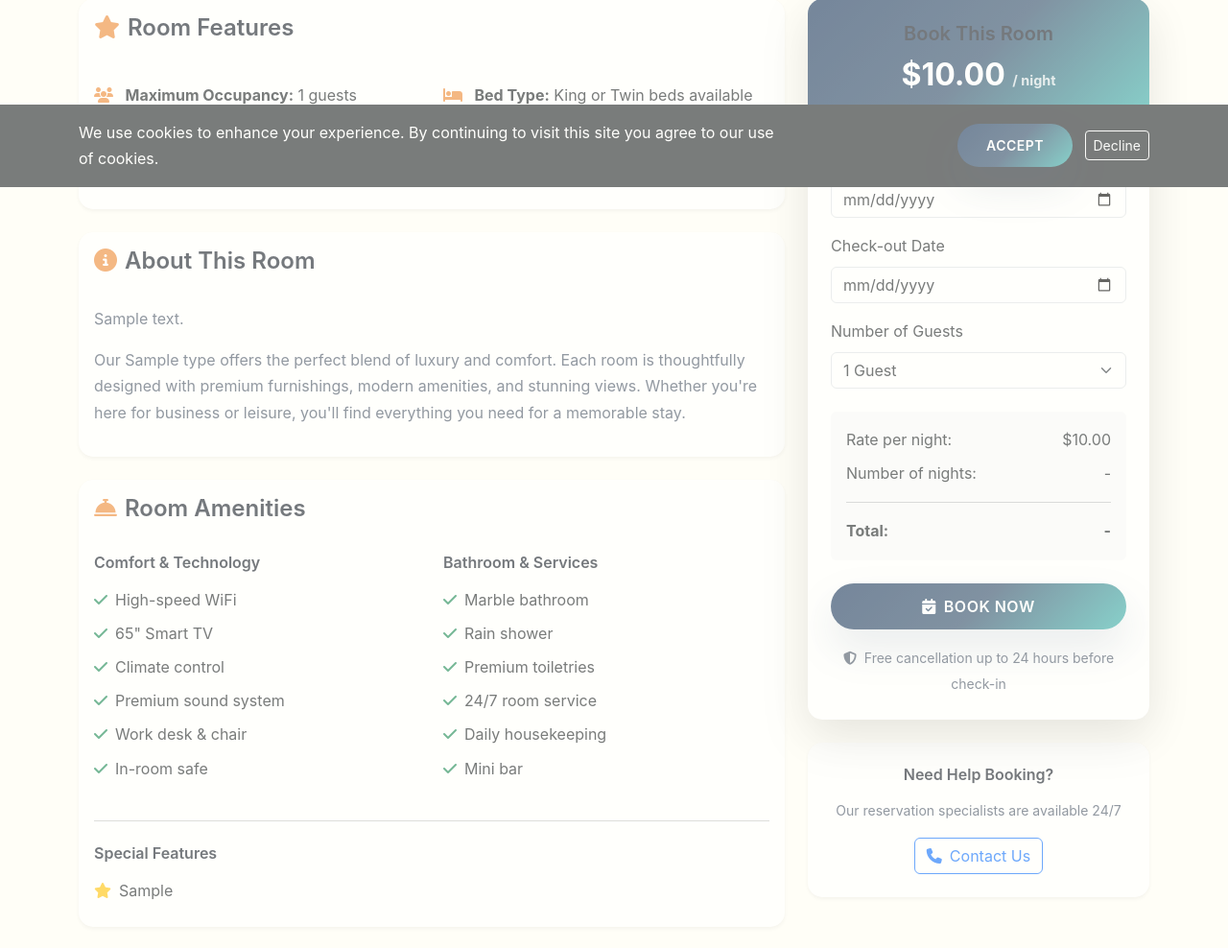
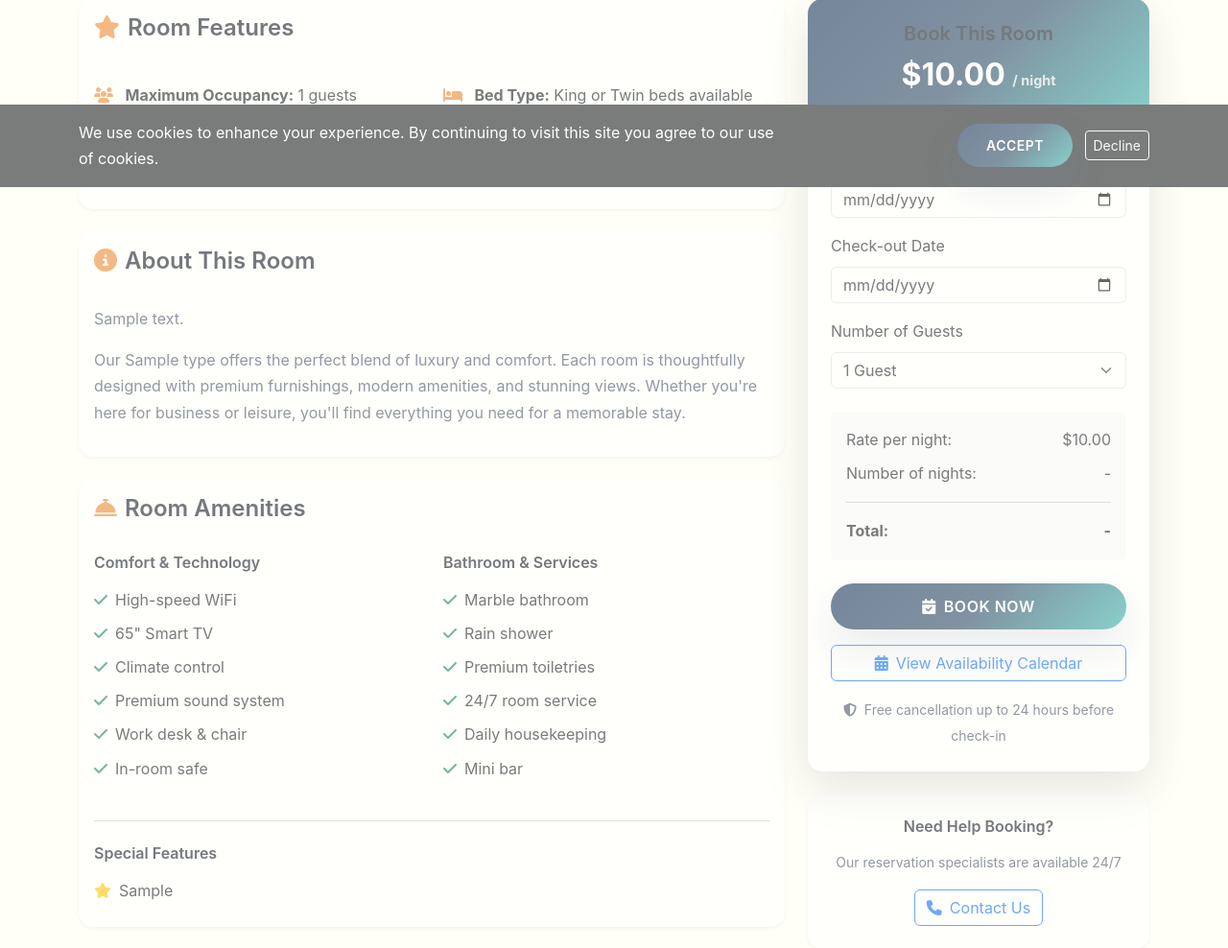
Before and after one commit to DualSparkStudio/resortbooking, a Flask app: page /room/1 in a window 1280 px wide. Shown: the part 605-1593 px from the top of the page at 96% size. Run offline with Flask 3, Linux system fonts and the light colour scheme; tables that the repository leaves empty hold one stand-in row (values such as "Sample post"); grey boxes marked "Sample" are stand-in pictures.

Commit message:
Enhance user experience with availability calendar and initial admin setup
Adds room availability calendar link to room details and creates initial admin user.

Replit-Commit-Author: Agent
Replit-Commit-Session-Id: 6b4d9b0d-deb7-4cc7-b3f9-a066142fda78
Replit-Commit-Screenshot-Url: https://storage.googleapis.com/screenshot-production-us-central1/eaedf97b-13ba-4931-b9fc-64888294bac0/6fdb046a-5f41-41db-9c3c-f3e732993891.jpg

```diff
--- a/routes.py
+++ b/routes.py
@@ -474,6 +474,29 @@ def room_calendar(room_type_id):
 
     return render_template('room_calendar.html', room_type=room_type, calendar_data=calendar_data)
 
+@app.route('/create-admin-user')
+def create_admin_user():
+    # Check if admin already exists
+    admin_user = User.query.filter_by(username='admin').first()
+    if admin_user:
+        return "Admin user already exists"
+
+    # Create admin user
+    admin = User(
+        username='admin',
+        email='admin@luxuryresort.com',
+        first_name='Resort',
+        last_name='Administrator',
+        phone='+1-555-0123'
+    )
+    admin.is_admin = True
+    admin.set_password('admin123')  # Change this password after first login
+
+    db.session.add(admin)
+    db.session.commit()
+
+    return "Admin user created successfully! Username: admin, Password: admin123"
+
 # Error handlers
 @app.errorhandler(404)
 def not_found_error(error):
--- a/templates/room_detail.html
+++ b/templates/room_detail.html
@@ -176,6 +176,13 @@
                             </button>
                         </form>
 
+                        <div class="d-grid gap-2 mb-3">
+                            <a href="{{ url_for('room_calendar', room_type_id=room_type.id) }}"
+                               class="btn btn-outline-primary">
+                                <i class="fas fa-calendar-alt me-2"></i>View Availability Calendar
+                            </a>
+                        </div>
+
                         <div class="text-center">
                             <small class="text-muted">
                                 <i class="fas fa-shield-alt me-1"></i>
```
